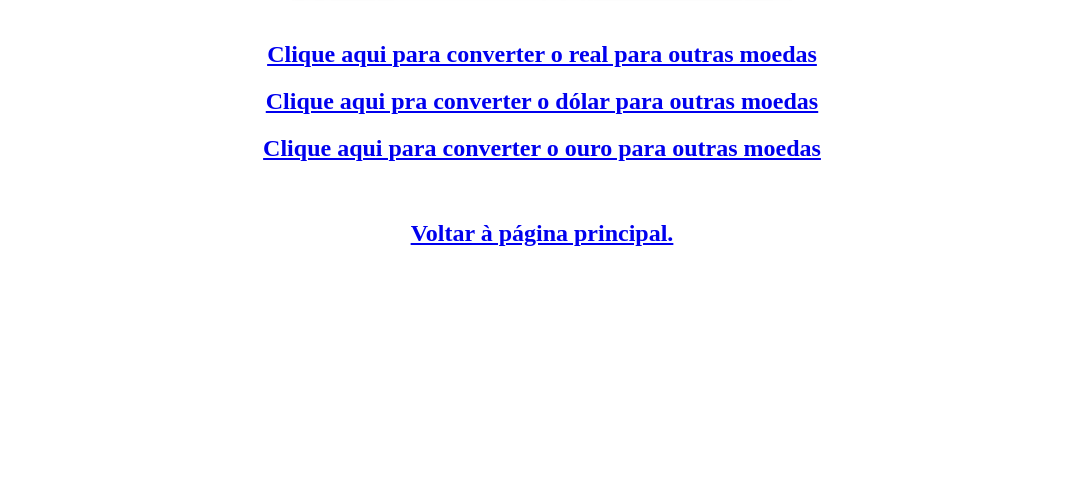
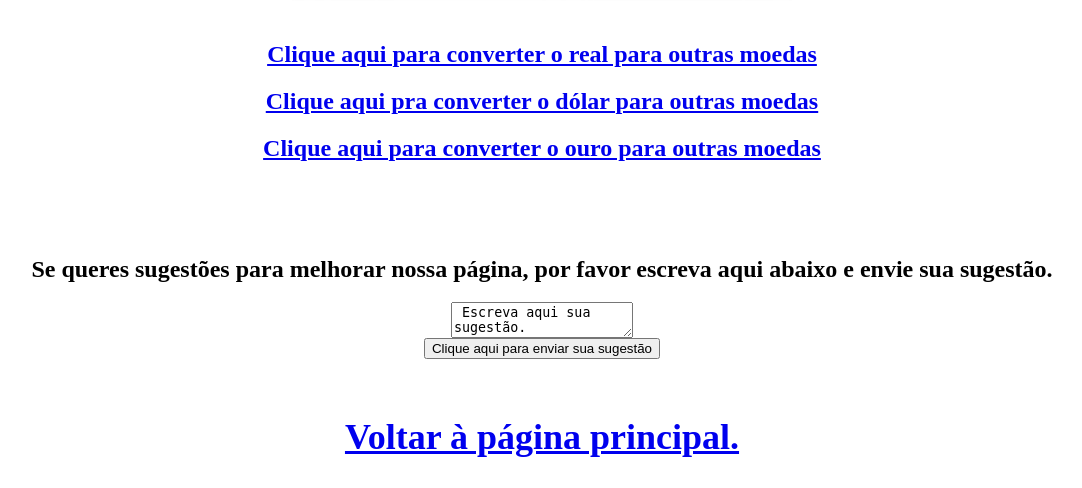
Before and after one commit to KaleoMariz/ProgramacaoWeb, a PHP site: page /conversao_opcoes.php in a window 1280 px wide. Shown: the part 527-1015 px from the top of the page, without its empty margins (98-1180 px from the left). Before the commit the page ends 773 px from the top, so only its background shows below. Run offline with PHP 8.4, Linux system fonts and the light colour scheme.

Commit message:
Update conversao_opcoes.php
adicionando opção do usuário dar sugestões

```diff
--- a/projeto_final/conversao_opcoes.php
+++ b/projeto_final/conversao_opcoes.php
@@ -20,16 +20,26 @@
     </head>
 <body>
 <header>
-   <img src="choose_your_currency.jpg" width="500px">
+   <img src="ilustracoes/choose_your_currency.jpg" width="500px">
 
 </header>
 
 <section>
     <a href="conversao_do_real.php"><h1>Clique aqui para converter o real para outras moedas</h1></a>
     <a href="conversao_do_dolar.php"><h1>Clique aqui pra converter o dólar para outras moedas</h1></a>
-    <a href="conversao_do_ouro.php"><h1>Clique aqui para converter o ouro para outras moedas</h1></a><br>
+    <a href="conversao_do_ouro.php"><h1>Clique aqui para converter o ouro para outras moedas</h1></a><br><br><br>
+
+    <form>
+    <label><h2> Se queres sugestões para melhorar nossa página, por favor escreva aqui abaixo e envie sua sugestão.<h2></label>
+    <textarea name="sugestao"> Escreva aqui sua sugestão.</textarea><br>
+    <input type="submit" value ="Clique aqui para enviar sua sugestão">
+    <br><br>
+
+
+    </form>
+
+
     <a href="index.php"><h2> Voltar à página principal.</h2></a>
 </section>
 </body>
-
 </html>
```
